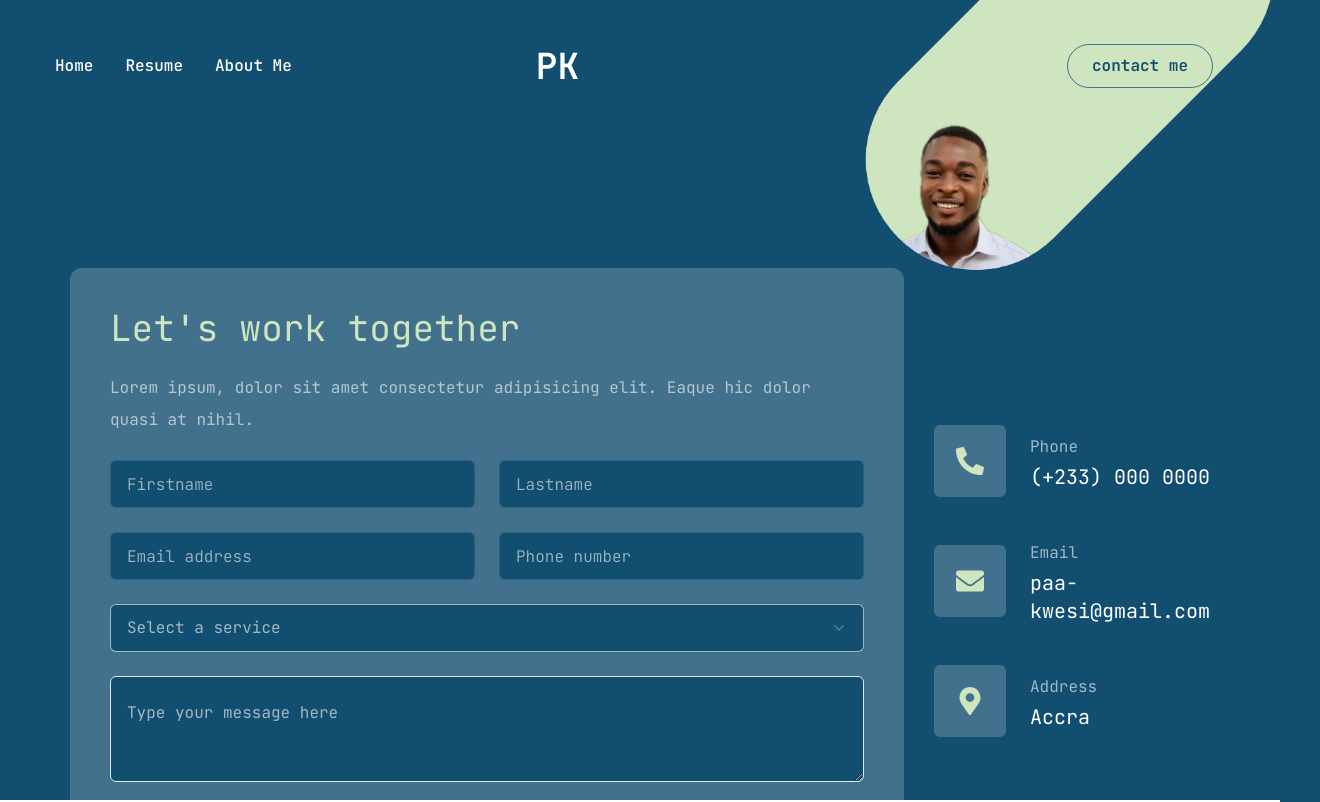
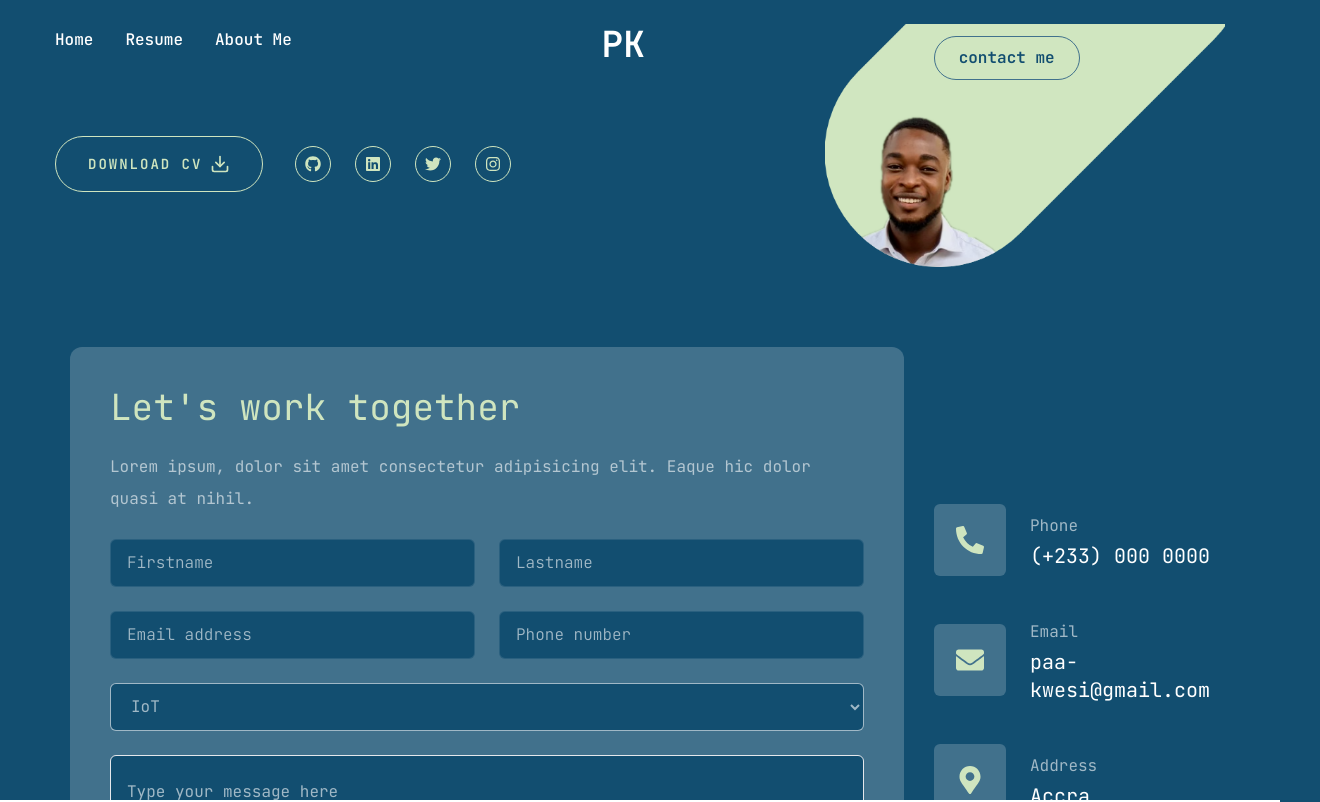
Before and after one commit to MaryKwawu/Paa-Kwesi-Portfolio, a Next.js app: page /contact in a window 1280 px wide. Shown: the top 802 px of the page, 1320 px wide, since content can reach past the window. Built offline with nearby package versions, Linux system fonts and the light colour scheme.

Commit message:
Hot fix : fixed the image responsiveness

```diff
--- a/src/app/aboutme/page.tsx
+++ b/src/app/aboutme/page.tsx
@@ -46,10 +46,10 @@ const AboutMe = () => {
 				<h3 className="text-4xl font-bold text-white">
 					{personalDetails.title}
 				</h3>
-				<p className="max-w-[800px] text-white/60 mx-auto xl:mx-0">
+				<p className="max-w-[600px] text-white/60 mx-auto xl:mx-0">
 					{personalDetails.Description}
 				</p>
-				<ul className="grid grid-cols-1 xl:grid-cols-2 gap-10  mx-auto xl:mx-0">
+				<ul className="grid grid-cols-1 xl:grid-cols-2 gap-8  mx-auto xl:mx-0">
 					{personalDetails.info.map((item, index) => {
 						return (
 							<div key={index}>
--- a/src/app/contact/page.tsx
+++ b/src/app/contact/page.tsx
@@ -56,7 +56,7 @@ const Contact = () => {
 					opacity: 1,
 					transition: { delay: 2.4, duration: 0.4, ease: "easeInOut" },
 				}}
-				className="py-40"
+				className="py-20"
 			>
 				<div className="container mx-auto">
 					<div className="flex flex-col xl:flex-row gap-[30px]">
@@ -106,25 +106,20 @@ const Contact = () => {
 										}}
 									/>
 								</div>
-								{/* select */}
-								<Select
-									onValueChange={(value) => {
-										setService(value);
+
+								<select
+									onChange={(e) => {
+										setService(e.target.value);
 									}}
+									className="h-[48px] w-full rounded-md border border-white/60 bg-primary px-4  text-base text-white/60 placeholder:text-white/10 focus:border-accent outline-none"
 								>
-									<SelectTrigger className="w-full">
-										<SelectValue placeholder="Select a service" />
-									</SelectTrigger>
-									<SelectContent>
-										<SelectGroup>
-											<SelectLabel>Select a service</SelectLabel>
-											<SelectItem value={"est"}>IOTt</SelectItem>
-											<SelectItem value={"cst"}>Code Infrastructure</SelectItem>
-											<SelectItem value={"mst"}>DevOps</SelectItem>
-										</SelectGroup>
-									</SelectContent>
-								</Select>
-								{/* textarea */}
+									<option disabled>Select a service</option>
+									<option value="IoT">IoT</option>
+									<option value="Code Infrastructure">
+										Code Infrastructure
+									</option>
+									<option value="DevOps">DevOps</option>
+								</select>
 								<Textarea
 									required
 									className="h-[200px]"
--- a/src/app/resume/page.tsx
+++ b/src/app/resume/page.tsx
@@ -1,11 +1,8 @@
 "use client";
 
-import { Description } from "@radix-ui/react-dialog";
 import React from "react";
 
 import { FaNodeJs, FaDocker, FaAws, FaJenkins } from "react-icons/fa";
-import { Button } from "@/components/ui/button";
-import { FiDownload } from "react-icons/fi";
 
 import {
 	SiGrafana,
@@ -211,18 +208,6 @@ import {
 import { ScrollArea } from "@radix-ui/react-scroll-area";
 import { motion } from "framer-motion";
 import { BsArrowDownRight } from "react-icons/bs";
-import Socials from "@/components/socials";
-import Social from "@/components/socials";
-
-const handleDownload = () => {
-	const cvUrl = "";
-	const link = document.createElement("a");
-	link.href = cvUrl;
-	link.download = "";
-	document.body.appendChild(link);
-	link.click();
-	document.body.removeChild(link);
-};
 
 const Resume = () => {
 	return (
@@ -236,26 +221,6 @@ const Resume = () => {
 		>
 			<div className="pt-12">
 				{/* btn & socials */}
-
-				<div className="flex flex-col xl:flex-row items-center gap-8 pb-36">
-					<div>
-						<Button
-							onClick={handleDownload}
-							variant="outline"
-							size="lg"
-							className="uppercase flex items-center gap-2"
-						>
-							<span>Download Cv</span>
-							<FiDownload className="text-xl" />
-						</Button>
-					</div>
-					<div className="mb-8 xl:mb-0">
-						<Social
-							containerStyles="flex gap-6"
-							iconStyles="w-9 h-9 border border-accent rounded-full flex justify-center items-center text-accent text-base hover:bg-accent hover:text-primary hover:text-primary hover:transition-all duration-500"
-						/>
-					</div>
-				</div>
 
 				<Tabs
 					defaultValue="experience"
@@ -275,7 +240,7 @@ const Resume = () => {
 								<h3 className="text-4xl font-bold text-white">
 									{experience.title}
 								</h3>
-								<p className="max-w-[1000px] text-white/60 mx-auto xl:mx-0">
+								<p className="max-w-[900px] text-white/60 mx-auto xl:mx-0">
 									{experience.Description}
 								</p>
 
@@ -354,18 +319,18 @@ const Resume = () => {
 								<h3 className="text-4xl font-bold text-white">
 									{education.title}
 								</h3>
-								<p className="max-w-[1000px] text-white/60 mx-auto xl:mx-0">
+								<p className="max-w-[900px] text-white/60 mx-auto xl:mx-0">
 									{education.Description}
 								</p>
 
-								<ScrollArea className="h-[400px]">
+								<ScrollArea>
 									<ul className="grid grid-cols-1 lg:grid-cols-2 gap-[30px]">
 										{education.items.map((item, index) => {
 											return (
 												<div key={index}>
 													<li
 														key={index}
-														className="bg-[#41718c] py-6 px-10 rounded-xl flex flex-col justify-center items-center lg:items-start gap-1 h-full"
+														className="bg-[#41718c] min-w-80 min-h-full py-6 px-10 rounded-xl flex flex-col justify-center items-center lg:items-start gap-1"
 													>
 														<span className="text-accent">{item.duration}</span>
 														<h3 className="text-xl max-w-[260px] text-white text-center lg:text-left ">
@@ -394,7 +359,7 @@ const Resume = () => {
 									<h3 className="text-4xl font-bold text-white">
 										{skills.title}
 									</h3>
-									<p className="max-w-[1000px] text-white/60 mx-auto xl:mx-0">
+									<p className="max-w-[900px] text-white/60 mx-auto xl:mx-0">
 										{skills.Description}
 									</p>
 								</div>
--- a/src/components/header.tsx
+++ b/src/components/header.tsx
@@ -1,17 +1,52 @@
+"use client";
+
 import React from "react";
 import Link from "next/link";
-import { Button } from "./ui/button";
 import Nav from "./nav";
 import MobileNav from "./mobilenav";
 import Image from "next/image";
+import Social from "@/components/socials";
+import { Button } from "@/components/ui/button";
+import { FiDownload } from "react-icons/fi";
 
 const Header = () => {
+	const handleDownload = () => {
+		const cvUrl = "";
+		const link = document.createElement("a");
+		link.href = cvUrl;
+		link.download = "";
+		document.body.appendChild(link);
+		link.click();
+		document.body.removeChild(link);
+	};
 	return (
-		<header className="py-5">
-			<div className="hidden xl:w-full xl:flex xl:justify-between items-center gap-8">
+		<header className="">
+			<div className="hidden xl:w-full xl:flex xl:justify-between items-center xl:items-start gap-8">
+				<div className="space-y-20">
 					<Nav />
+					<div className="flex flex-col xl:flex-row items-center gap-8">
+						<Button
+							onClick={handleDownload}
+							variant="outline"
+							size="lg"
+							className="uppercase flex items-center gap-2"
+						>
+							<span>Download Cv</span>
+							<FiDownload className="text-xl" />
+						</Button>
+						<div className="mb-8 xl:mb-0">
+							<Social
+								containerStyles="flex gap-6"
+								iconStyles="w-9 h-9 border border-accent rounded-full flex justify-center items-center text-accent text-base hover:bg-accent hover:text-primary hover:text-primary hover:transition-all duration-500"
+							/>
+						</div>
+					</div>
+				</div>
 				<div className="text-4xl font-semibold text-white">PK</div>
 				<div className=""></div>
+
+				<div className="relative">
+					<div className="absolute top-3 right-1/3">
 						<Link href={"/contact"}>
 							<Button
 								className="mr-3 text-[#124e70] border-[#41718c]"
@@ -20,14 +55,15 @@ const Header = () => {
 								contact me
 							</Button>
 						</Link>
-
+					</div>
 					<Image
 						src="/assets/paa-kwesi.png"
-					width={600}
-					height={600}
+						width={500}
+						height={500}
 						alt="profile"
-					className="max-w-[500px] absolute -top-30 -right-10 -z-10"
+						className="max-w-[400px]"
 					/>
+				</div>
 			</div>
 			<div className="xl:hidden ml-auto">
 				<MobileNav />
```
Also changed, not shown: public/assets/paa-kwesi.png. Lines whose indentation alone changed are shown as unchanged.
